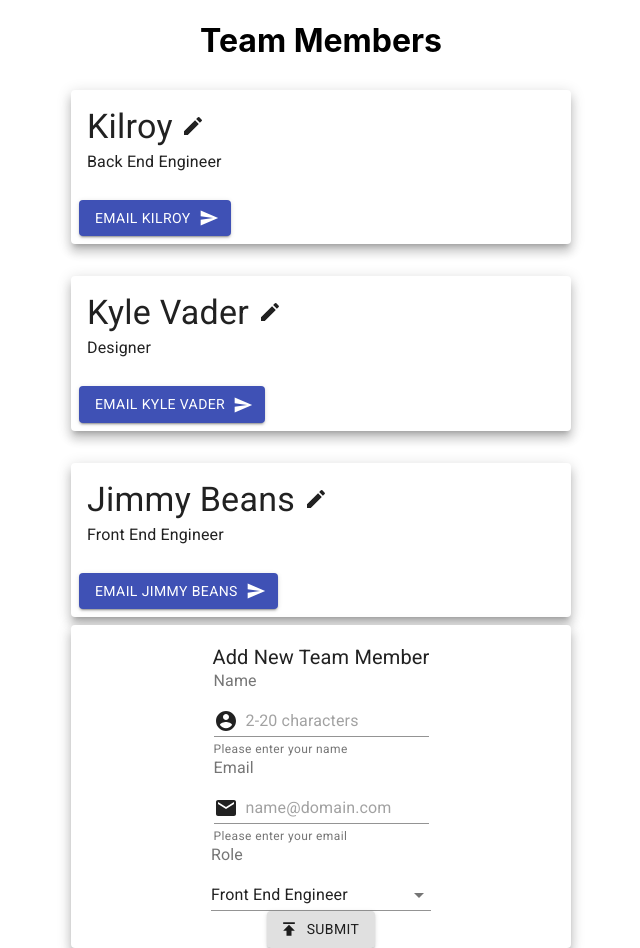
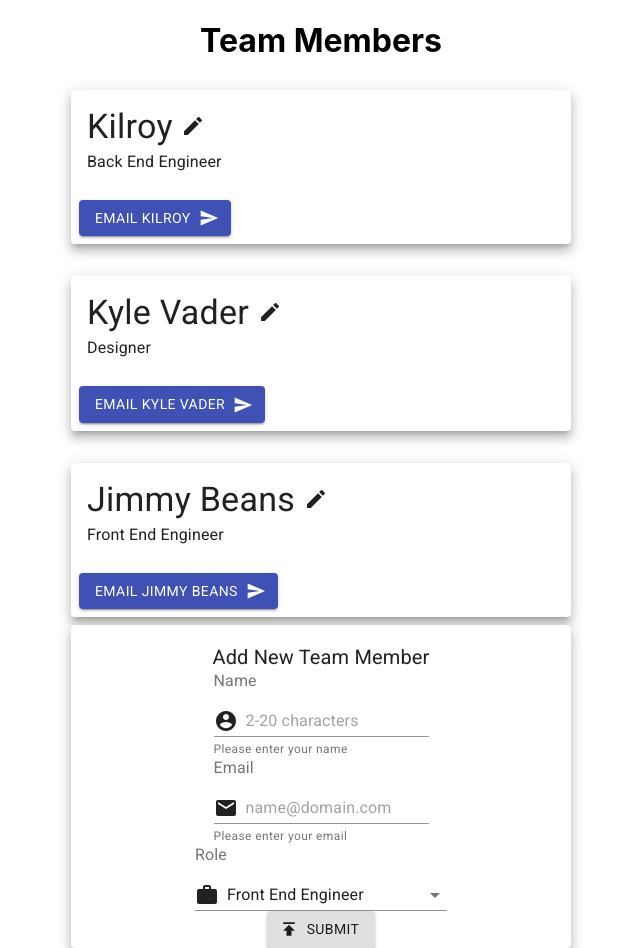
Before and after one commit to bloominstituteoftechnology/team-builder, a React (Create React App) app in the folder team-builder/: page / in a window 1280 px wide. Shown: the whole page, without its empty margins (319-959 px from the left). Built offline with nearby package versions, Linux system fonts and the light colour scheme.

Commit message:
+ Work icon for role

```diff
--- a/team-builder/src/Components/AddMemberForm.js
+++ b/team-builder/src/Components/AddMemberForm.js
@@ -13,7 +13,8 @@ import {
 import AccountCircle from "@material-ui/icons/AccountCircle";
 import Email from "@material-ui/icons/Email";
 import Publish from "@material-ui/icons/Publish";
-import roles from '../constants/roles';
+import roles from "../constants/roles";
+import Work from "@material-ui/icons/Work";
 
 const AddMemberForm = (props) => {
   const { submit } = props;
@@ -83,7 +84,16 @@ const AddMemberForm = (props) => {
         </FormControl>
         <FormControl>
           <FormLabel htmlFor="role">Role</FormLabel>
-          <NativeSelect name="role" id="role" onChange={change}>
+          <NativeSelect
+            name="role"
+            id="role"
+            onChange={change}
+            startAdornment={
+              <InputAdornment>
+                <Work />
+              </InputAdornment>
+            }
+          >
             <option value={null} disabled>
               Please select a role
             </option>
--- a/team-builder/src/Components/TeamMember.js
+++ b/team-builder/src/Components/TeamMember.js
@@ -18,6 +18,7 @@ import Edit from "@material-ui/icons/Edit";
 import Publish from "@material-ui/icons/Publish";
 import Email from "@material-ui/icons/Email";
 import AccountCircle from "@material-ui/icons/AccountCircle";
+import Work from "@material-ui/icons/Work";
 
 const TeamMember = (props) => {
   const { name, email, role, update } = props;
@@ -90,8 +91,16 @@ const TeamMember = (props) => {
             </FormControl>
             <FormControl>
               <FormLabel htmlFor="role">Role</FormLabel>
-              <NativeSelect name="role" id="role" onChange={onChange}>
-                <option value={null} disabled>
+              <NativeSelect name="role" id="role" onChange={onChange}
+                  startAdornment={
+                    <InputAdornment>
+                      <Work />
+                    </InputAdornment>
+                  }>
+                <option
+                  value={null}
+                  disabled
+                >
                   Please select a role
                 </option>
                 {roles.map((role, index) => (
```
